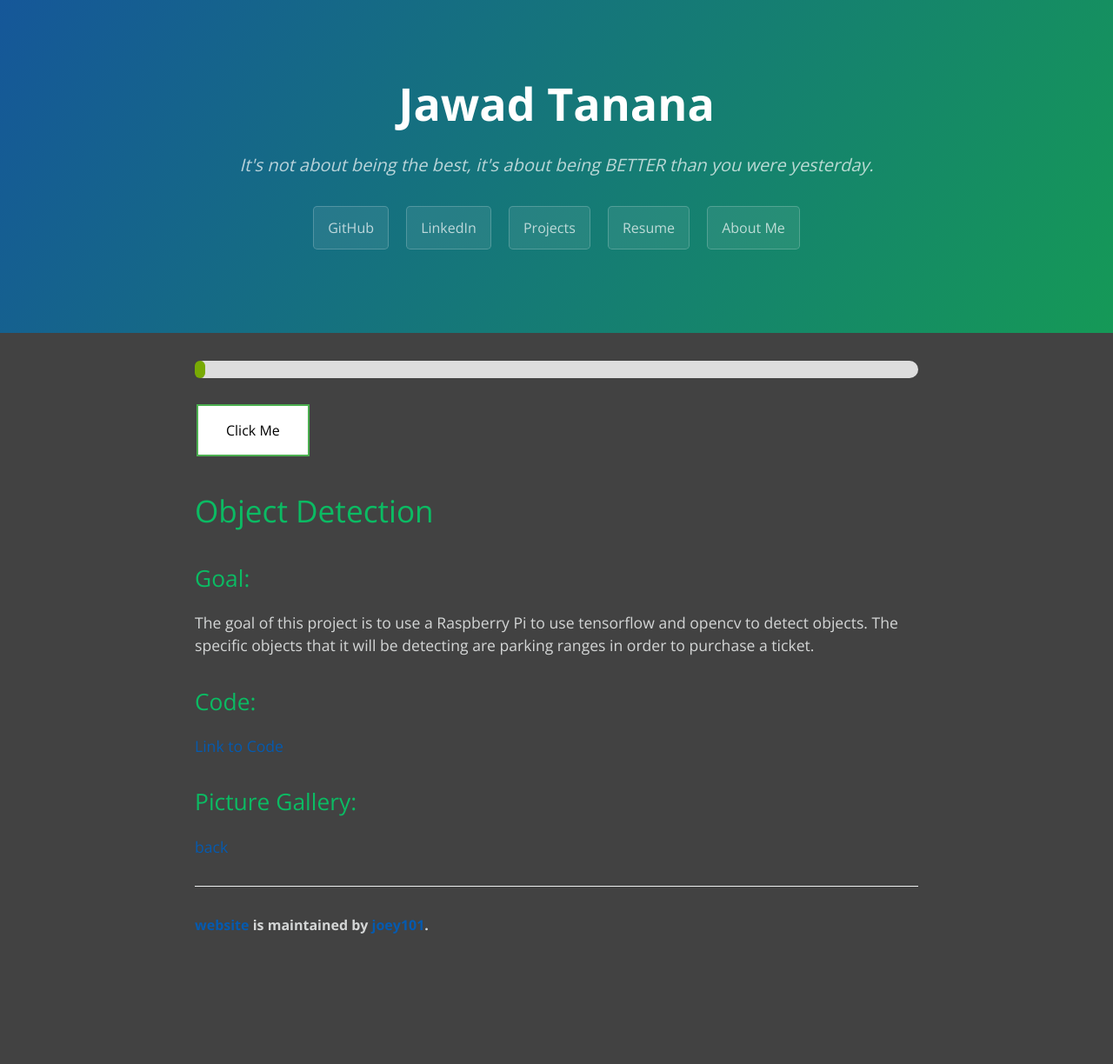
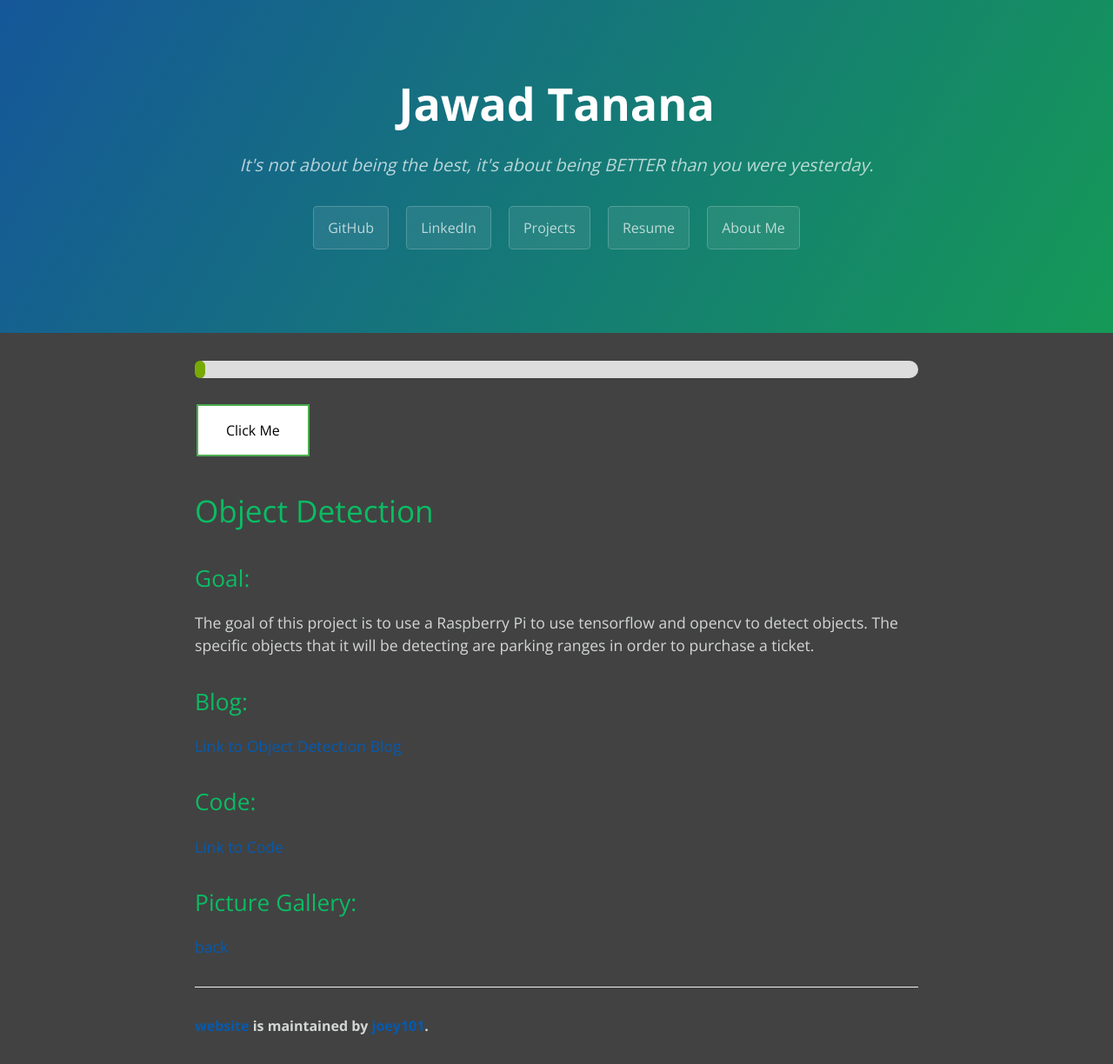
Before and after one commit to joey101/website, a Jekyll site: the page built from projects/object_detection.md, in a window 1280 px wide. Shown: the whole page at 87% size. Built offline with Jekyll 4.4.1, drawn with Linux system fonts in a browser that asks for light colours; before the commit the page ends 1108 px from its top, so only the background shows below that.

Commit message:
blogging

```diff
--- a/projects/object_detection.md
+++ b/projects/object_detection.md
@@ -10,6 +10,10 @@ description: This is just another page
 
 The goal of this project is to use a Raspberry Pi to use tensorflow and opencv to detect objects. The specific objects that it will be detecting are parking ranges in order to purchase a ticket.
 
+## Blog:
+
+[Link to Object Detection Blog](../Blogs/object_detection.html)
+
 ## Code:
 
 [Link to Code](https://github.com/joey101/object_detection)
```
Also changed, not shown: Blogs/blog.md (+1 -0 lines), Blogs/object_detection.md (added, +6 -0 lines).
